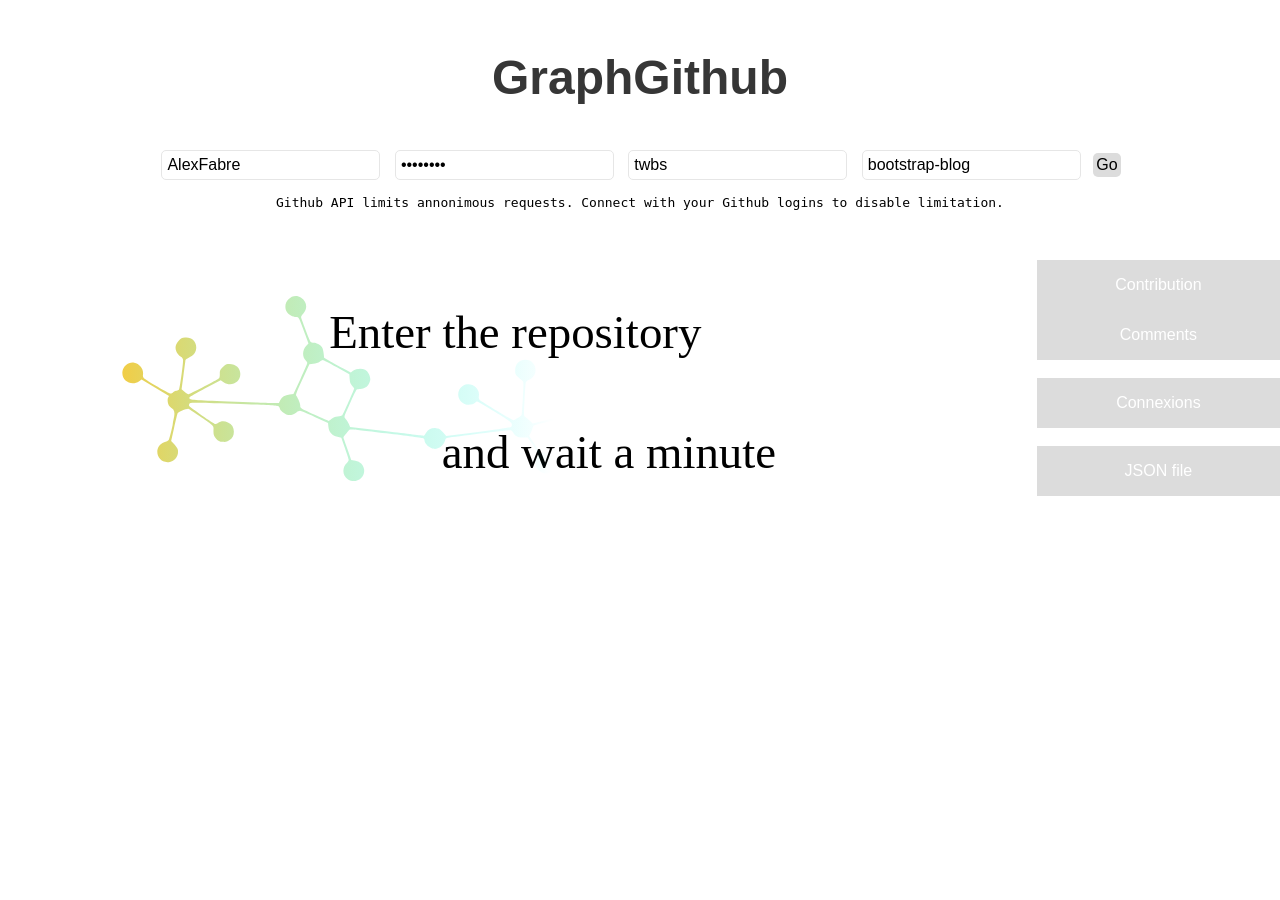
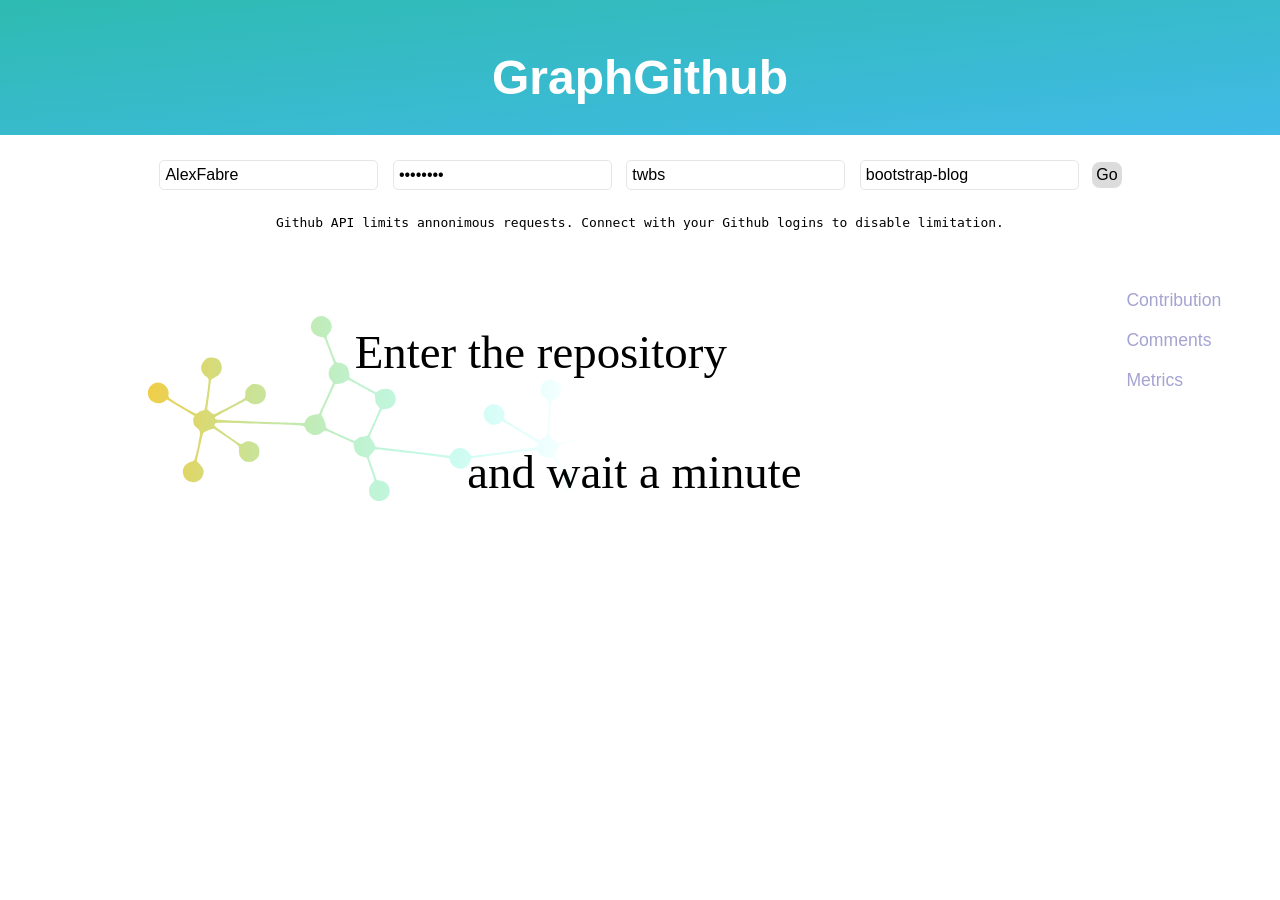
Before and after one commit to SOM-Research/graph-github, a Flask app: page / in a window 1280 px wide. Before the commit the page ends 496 px from the top, so only its background shows below. Run offline with Flask 2, Linux system fonts and the light colour scheme; parts of the project's set-up code (start-up, migrations or seed data) failed here and were passed over; some libraries are stand-ins or nearby versions.

Commit message:
html/css

```diff
--- a/static/styles.css
+++ b/static/styles.css
@@ -11,10 +11,13 @@ body
 }
 h1
 {
-    color: rgb(54,54,54);
+    background-color: rgb(65,186,231);
+    background: linear-gradient(to bottom right, rgb(46,187,177), rgb(65,186,231));
+    color: white;
     font-size: 3em;
     width: 100%;
     padding-top:50px;
+    padding-bottom: 30px;
     text-align: center;
 }
 h1>a
@@ -24,13 +27,13 @@ h1>a
 }
 h1>a:hover
 {
-    color: rgb(71,124,216);
+    color: rgb(235,235,235);
 }
 #form
 {
     text-align: center;
-    padding-top: 40px;
-    padding-bottom: 10px;
+    padding-top: 20px;
+    padding-bottom: 20px;
 }
 #message
 {
@@ -55,11 +58,11 @@ input:hover
 #submit
 {
     font-size: 1em;
-    padding: 3px;
-    margin: 3px;
+    padding: 4px;
+    margin: 4px;
     background-color: rgb(220,220,220);
     border-style: none;
-    border-radius: 5px;
+    border-radius: 8px;
 }
 #submit:hover
 {
@@ -68,18 +71,33 @@ input:hover
 }
 .col
 {
-    color: white;
-    width: 100%;
-    height: 50px;
-    font-size: 1em;
-    padding: 3px;
-    background-color: rgb(220,220,220);
+    color: rgb(164,164,210);
+    height: 40px;
+    font-size: 1.1em;
+    padding-left: 20%;
     border-style: none;
+    background-color: white;
 }
 .col:hover
 {
-    color: white;
-    background-color: rgb(71,124,216);
+    color: rgb(71,124,216);
+}
+#JsonFile
+{
+    display: none;
+}
+#json
+{
+    color: rgb(164,164,210);
+    height: 40px;
+    font-size: 1em;
+    padding-left: 20%;
+    background-color: white;
+    border-style: none;
+}
+#json:hover
+{
+    color: rgb(71,124,216);
 }
 #container
 {
@@ -94,7 +112,7 @@ input:hover
 #slides
 {
     float: left;
-    width: 80%;
+    width: 84%;
     height: 100%;
     margin-right: 1%;
     background-color: white;
@@ -128,7 +146,7 @@ img
 {
     display: none;
     float: left;
-    width: 80%;
+    width: 84%;
     height: 100%;
     margin-right: 1%;
     background-color: white;
@@ -137,7 +155,7 @@ img
 {
     display: none;
     float: left;
-    width: 80%;
+    width: 84%;
     height: 100%;
     margin-right: 1%;
     background-color: white;
@@ -146,7 +164,7 @@ img
 {
     display: none;
     float: left;
-    width: 80%;
+    width: 84%;
     height: 100%;
     margin-right: 1%;
     background-color: white;
@@ -155,5 +173,5 @@ img
 {
 
     float: left;
-    width: 19%;
+    width: 15%;
 }
--- a/templates/index.html
+++ b/templates/index.html
@@ -1,3 +1,5 @@
+<html lang="en-US">
+<title id='title'>GraphGithub</title>
 <head>
 <!-- Plotly.js -->
 <link rel="stylesheet" type="text/css" href="static/styles.css">
@@ -8,17 +10,22 @@ $(document).ready(function(){
     $("#submit").click(function(){
 
     	$("#message").html('Authentication...');
-        document.getElementById("cont").style.color = "white";
-        document.getElementById("comm").style.color = "white";
-        document.getElementById("met").style.color = "white";
+    	$("#json").html('');
+    	$("#JsonFile").hide();
+        $("#comm").hide();
+        $("#cont").hide();
+        $("#met").hide();
         $("#graph1").hide();
         $("#metrics").hide();
         $("#graph2").hide();
         $("#slides").show();
 
         $("#slides").html('<div id="loadcont"><img id="load" src="static/unknown.gif"/></div>');
+
+        var url="http://localhost:5000/log?org="+$("#org").val()+"&pass="+$("#pass").val()+"&repo="+$("#repo").val()+"&user="+$("#user").val();
+
         $.ajax({
-            url: "http://localhost:5000/log?org="+$("#org").val()+"&pass="+$("#pass").val()+"&repo="+$("#repo").val()+"&user="+$("#user").val(),
+            url: url,
             success: function(result){
                 console.log('success');
 
@@ -38,6 +45,9 @@ $(document).ready(function(){
                 console.log(status);
             }
         });
+
+        $("#title").html($("#repo").val());
+
         $.ajax({
             url: "http://localhost:5000/getCont",
             success: function(result){
@@ -51,7 +61,7 @@ $(document).ready(function(){
     			$("#graph1").show();
 
                 Plotly.newPlot('graph1', data, layout);
-                document.getElementById("cont").style.color = "8db914";
+                $("#cont").show();
             },
             error: function(error,status){
                 console.log('error');
@@ -78,7 +88,7 @@ $(document).ready(function(){
     			$("#graph2").show();
 
                 Plotly.newPlot('graph2', data, layout);
-                document.getElementById("comm").style.color = "8db914";
+                $("#comm").show();
 
                 $("#graph2").hide();
                 $("#graph1").show();
@@ -107,11 +117,13 @@ $(document).ready(function(){
                 $(".Explenations").hide();
                 $("#metrics").show();
 
-                $("#metrics").html(result)
-                document.getElementById("met").style.color = "8db914";
+                $("#metrics").html(result);
+                $("#met").show();
 
                 $("#metrics").hide();
                 $("#graph1").show();
+                $("#JsonFile").show();
+                $("#json").html('Download');
 
             },
             error: function(error,status){
@@ -128,6 +140,7 @@ $(document).ready(function(){
                 console.log(status);
             }
         });
+        url="";
     });
     $("#cont").click(function(){
     	$("#slides").hide();
@@ -165,6 +178,7 @@ $(document).ready(function(){
     <div id="graph1"><div class="Explenations"><h2>About contribution</h2><br>Contribution are measured regarding each commit of every file. We use PyGithub3 API and native command line Github API.</div></div>
     <div id="graph2"><div class="Explenations"><h2>About comments</h2><br>Comments are extracted regarding each participant of every issue ('open' for the moment, 'close' issues might follow). We use PyGithub3 API.</div></div>
     <div id="metrics"><div class="Explenations"><h2>About metrics</h2></div></div>
-    <div id="prompt"><button class="col" id=cont>Contribution</button><button class="col" id=comm>Comments</button><br><br><button class="col" id=met>Connexions</button><br><br><div id=jsonFile><button class="col" id=json>JSON file</button></div></div>
+    <div id="prompt"><button class="col" id=cont>Contribution</button><button class="col" id=comm>Comments</button><button class="col" id=met>Metrics</button><div id='JsonFile'><button id=json>JSON file</button></div></div>
 </div>
 </body>
+</html>
```
